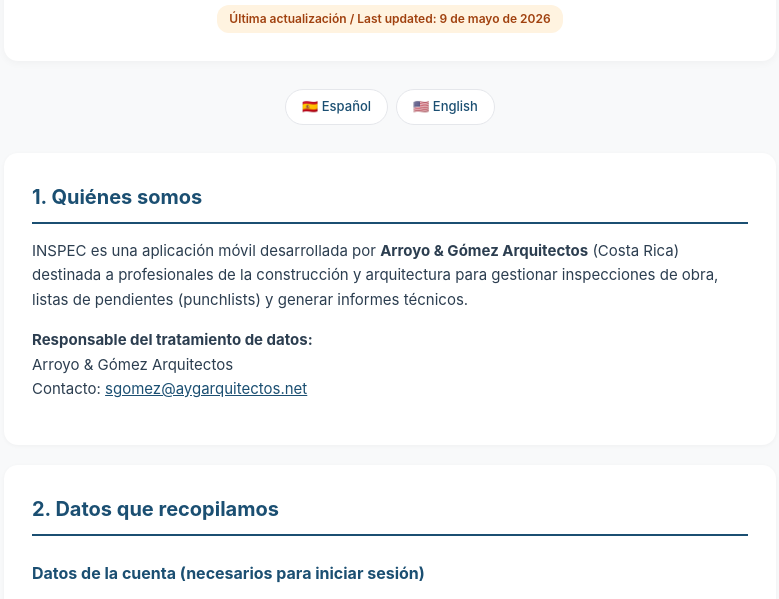
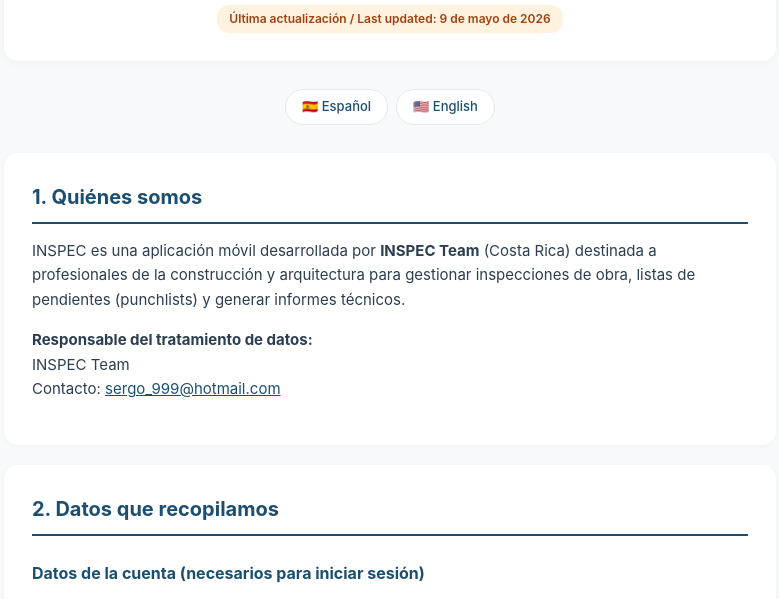
Before and after one commit to Orange2379/inspec-privacy, a plain HTML site: page index.html in a window 1280 px wide. Shown: the part 144-743 px from the top of the page, without its empty margins (250-1029 px from the left). Drawn offline with Linux system fonts and the light colour scheme.

Commit message:
Add files via upload

```diff
--- a/index.html
+++ b/index.html
@@ -137,10 +137,10 @@
   <div id="es">
     <div class="section">
       <h2>1. Quiénes somos</h2>
-      <p>INSPEC es una aplicación móvil desarrollada por <strong>Arroyo & Gómez Arquitectos</strong> (Costa Rica) destinada a profesionales de la construcción y arquitectura para gestionar inspecciones de obra, listas de pendientes (punchlists) y generar informes técnicos.</p>
+      <p>INSPEC es una aplicación móvil desarrollada por <strong>INSPEC Team</strong> (Costa Rica) destinada a profesionales de la construcción y arquitectura para gestionar inspecciones de obra, listas de pendientes (punchlists) y generar informes técnicos.</p>
       <p><strong>Responsable del tratamiento de datos:</strong><br>
-      Arroyo & Gómez Arquitectos<br>
-      Contacto: <a href="mailto:sgomez@aygarquitectos.net">sgomez@aygarquitectos.net</a></p>
+      INSPEC Team<br>
+      Contacto: <a href="mailto:sergo_999@hotmail.com">sergo_999@hotmail.com</a></p>
     </div>
 
     <div class="section">
@@ -219,7 +219,7 @@
       <ul>
         <li>Los datos locales permanecen en el dispositivo hasta que el usuario los elimine manualmente o desinstale la app.</li>
         <li>Los datos de cuenta en Supabase se conservan mientras la cuenta esté activa.</li>
-        <li>Para solicitar la eliminación de tu cuenta y datos asociados, escribí a <a href="mailto:sgomez@aygarquitectos.net">sgomez@aygarquitectos.net</a> y te confirmaremos la eliminación en un plazo máximo de 30 días.</li>
+        <li>Para solicitar la eliminación de tu cuenta y datos asociados, escribí a <a href="mailto:sergo_999@hotmail.com">sergo_999@hotmail.com</a> y te confirmaremos la eliminación en un plazo máximo de 30 días.</li>
       </ul>
     </div>
 
@@ -245,7 +245,7 @@
     <div class="section">
       <h2>10. Contacto</h2>
       <p>Para consultas, ejercer derechos de acceso, rectificación o eliminación, escribir a:<br>
-      <strong><a href="mailto:sgomez@aygarquitectos.net">sgomez@aygarquitectos.net</a></strong></p>
+      <strong><a href="mailto:sergo_999@hotmail.com">sergo_999@hotmail.com</a></strong></p>
     </div>
   </div>
 
@@ -253,10 +253,10 @@
   <div id="en" style="margin-top: 64px;">
     <div class="section">
       <h2>1. Who we are</h2>
-      <p>INSPEC is a mobile application developed by <strong>Arroyo & Gómez Arquitectos</strong> (Costa Rica) for construction and architecture professionals to manage on-site inspections, punchlists, and generate technical reports.</p>
+      <p>INSPEC is a mobile application developed by <strong>INSPEC Team</strong> (Costa Rica) for construction and architecture professionals to manage on-site inspections, punchlists, and generate technical reports.</p>
       <p><strong>Data Controller:</strong><br>
-      Arroyo & Gómez Arquitectos<br>
-      Contact: <a href="mailto:sgomez@aygarquitectos.net">sgomez@aygarquitectos.net</a></p>
+      INSPEC Team<br>
+      Contact: <a href="mailto:sergo_999@hotmail.com">sergo_999@hotmail.com</a></p>
     </div>
 
     <div class="section">
@@ -335,7 +335,7 @@
       <ul>
         <li>Local data remains on the device until the user manually deletes it or uninstalls the app.</li>
         <li>Account data in Supabase is retained while the account remains active.</li>
-        <li>To request deletion of your account and associated data, write to <a href="mailto:sgomez@aygarquitectos.net">sgomez@aygarquitectos.net</a> and we will confirm deletion within a maximum of 30 days.</li>
+        <li>To request deletion of your account and associated data, write to <a href="mailto:sergo_999@hotmail.com">sergo_999@hotmail.com</a> and we will confirm deletion within a maximum of 30 days.</li>
       </ul>
     </div>
 
@@ -361,12 +361,12 @@
     <div class="section">
       <h2>10. Contact</h2>
       <p>For inquiries, to exercise rights of access, rectification, or deletion, write to:<br>
-      <strong><a href="mailto:sgomez@aygarquitectos.net">sgomez@aygarquitectos.net</a></strong></p>
+      <strong><a href="mailto:sergo_999@hotmail.com">sergo_999@hotmail.com</a></strong></p>
     </div>
   </div>
 
   <div class="footer">
-    © 2026 Arroyo & Gómez Arquitectos · INSPEC
+    © 2026 INSPEC Team · INSPEC
   </div>
 </body>
 </html>
```
